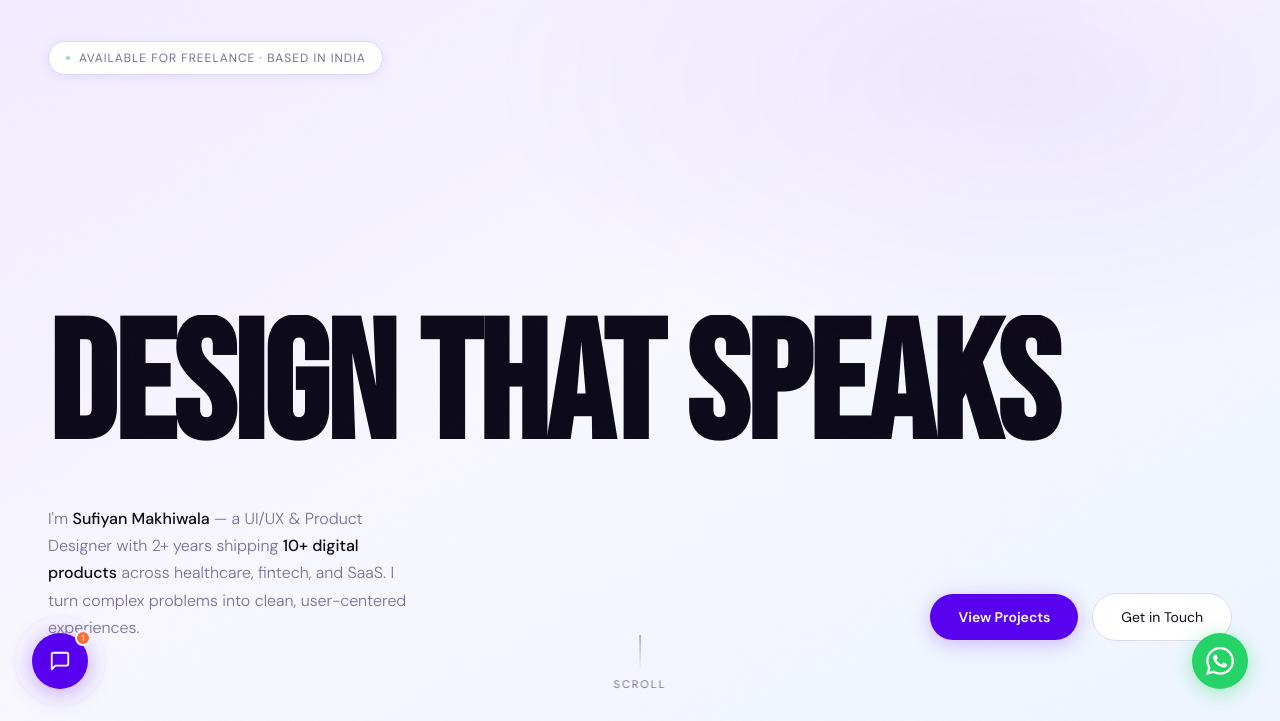
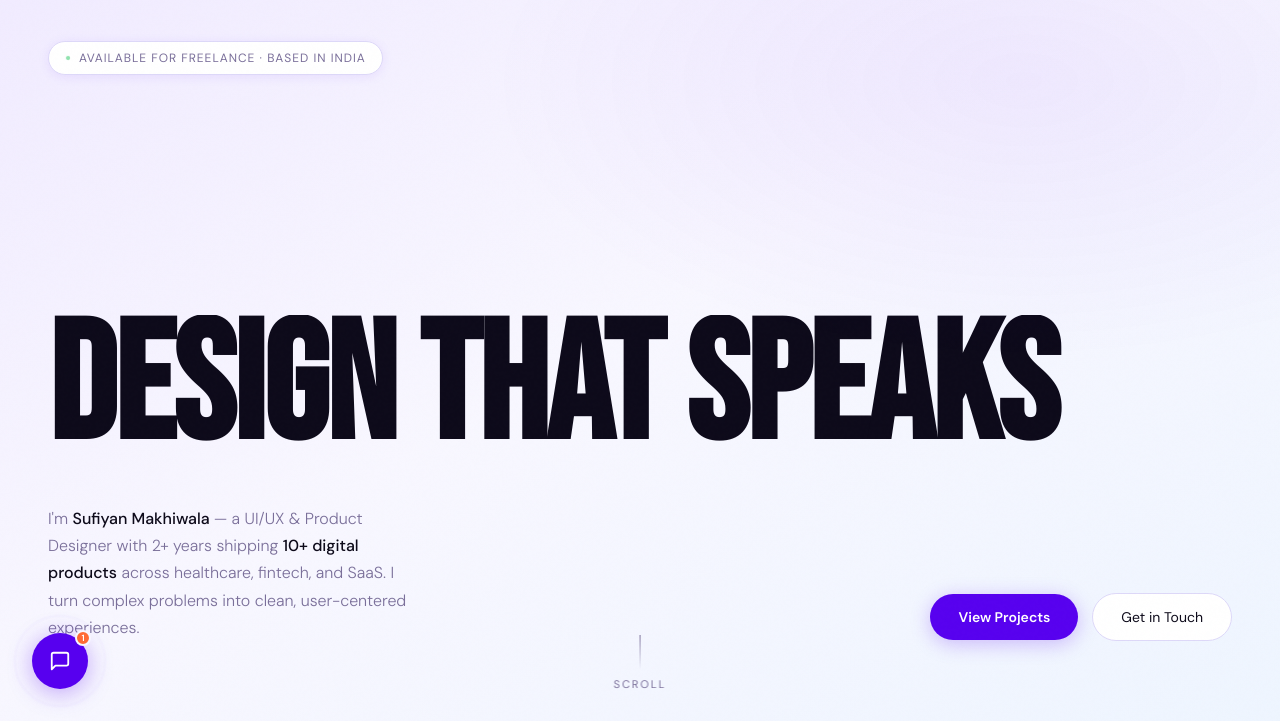
Before and after one commit to Sufiyan2614/Portfolio-Website, a plain HTML site: page index.html in a window 1280 px wide. Shown: the part 79-800 px from the top of the page. Drawn offline with Linux system fonts and the light colour scheme.

Commit message:
Update index.html

```diff
--- a/index.html
+++ b/index.html
@@ -35,9 +35,9 @@
 </a> -->
 
 <!-- WHATSAPP FLOATING BUTTON -->
-<a href="https://wa.me/919726503619?text=Hi%20Sufiyan%2C%20I%20came%20across%20your%20portfolio%20and%20would%20love%20to%20discuss%20a%20project." target="_blank" class="whatsapp-float" aria-label="Chat on WhatsApp">
+<!-- <a href="https://wa.me/919726503619?text=Hi%20Sufiyan%2C%20I%20came%20across%20your%20portfolio%20and%20would%20love%20to%20discuss%20a%20project." target="_blank" class="whatsapp-float" aria-label="Chat on WhatsApp">
   <svg width="28" height="28" viewBox="0 0 24 24" fill="white"><path d="M17.472 14.382c-.297-.149-1.758-.867-2.03-.967-.273-.099-.471-.148-.67.15-.197.297-.767.966-.94 1.164-.173.199-.347.223-.644.075-.297-.15-1.255-.463-2.39-1.475-.883-.788-1.48-1.761-1.653-2.059-.173-.297-.018-.458.13-.606.134-.133.298-.347.446-.52.149-.174.198-.298.298-.497.099-.198.05-.371-.025-.52-.075-.149-.669-1.612-.916-2.207-.242-.579-.487-.5-.669-.51-.173-.008-.371-.01-.57-.01-.198 0-.52.074-.792.372-.272.297-1.04 1.016-1.04 2.479 0 1.462 1.065 2.875 1.213 3.074.149.198 2.096 3.2 5.077 4.487.709.306 1.262.489 1.694.625.712.227 1.36.195 1.871.118.571-.085 1.758-.719 2.006-1.413.248-.694.248-1.289.173-1.413-.074-.124-.272-.198-.57-.347m-5.421 7.403h-.004a9.87 9.87 0 01-5.031-1.378l-.361-.214-3.741.982.998-3.648-.235-.374a9.86 9.86 0 01-1.51-5.26c.001-5.45 4.436-9.884 9.888-9.884 2.64 0 5.122 1.03 6.988 2.898a9.825 9.825 0 012.893 6.994c-.003 5.45-4.437 9.884-9.885 9.884m8.413-18.297A11.815 11.815 0 0012.05 0C5.495 0 .16 5.335.157 11.892c0 2.096.547 4.142 1.588 5.945L.057 24l6.305-1.654a11.882 11.882 0 005.683 1.448h.005c6.554 0 11.89-5.335 11.893-11.893a11.821 11.821 0 00-3.48-8.413z"/></svg>
-</a>
+</a> -->
 
 <!-- NAV -->
 <nav id="navbar">
```
